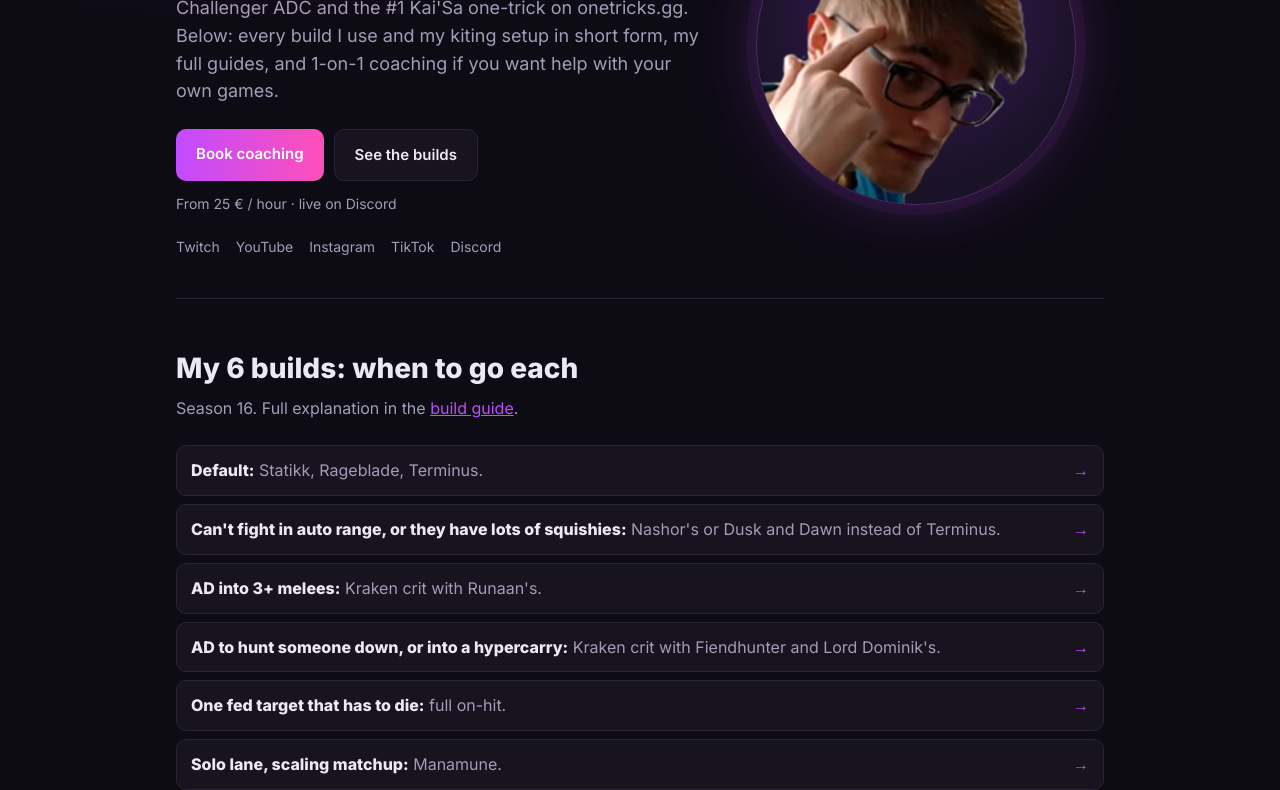
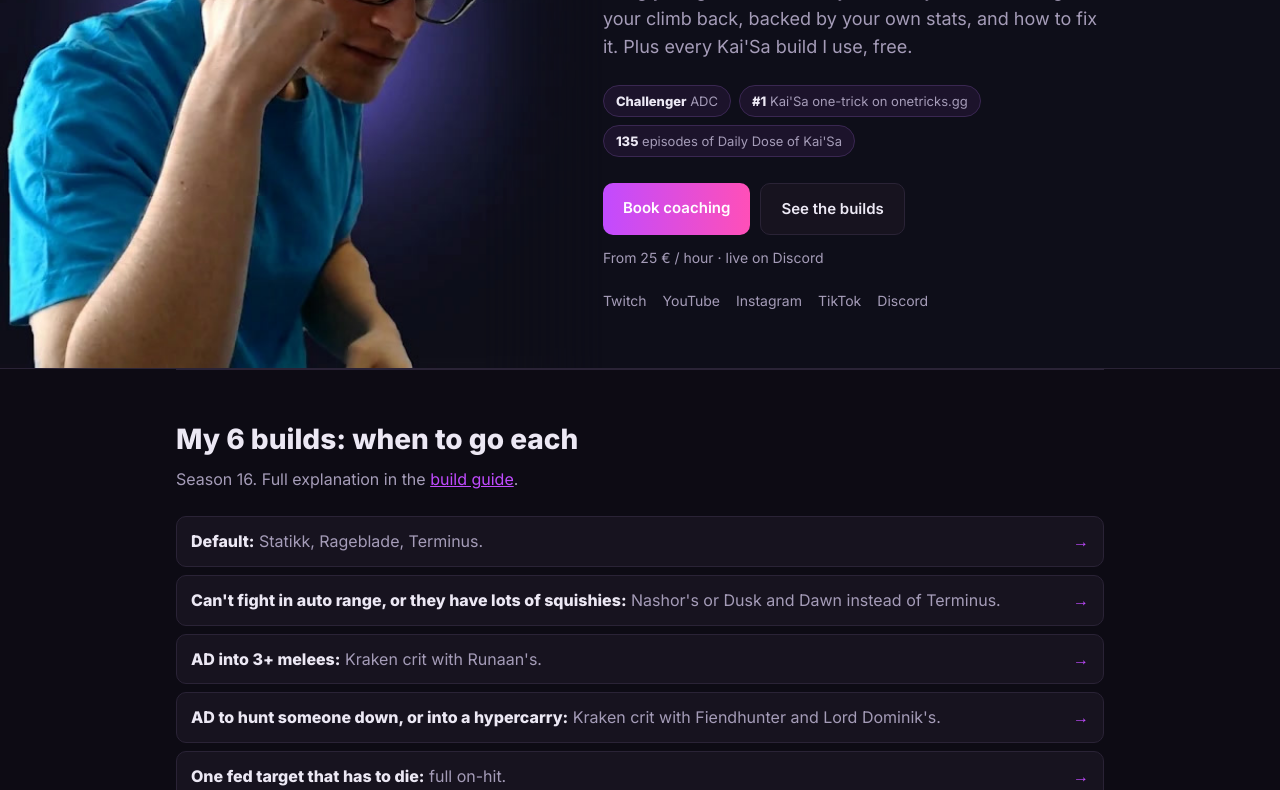
Before and after one commit to collionlol/collionlol.github.io, a plain HTML site: page index.html in a window 1280 px wide. Shown: the part 285-1075 px from the top of the page. Drawn offline with Linux system fonts and the light colour scheme.

Commit message:
New hero photo (Gemini, waist up, leaning in from the left), promise line, proof strip
Co-Authored-By: Claude Opus 5.5 <noreply@anthropic.com>

```diff
--- a/index.html
+++ b/index.html
@@ -15,8 +15,8 @@
 <meta property="og:image" content="https://colliona.github.io/img/thumb-builds.jpg">
 <meta name="twitter:card" content="summary_large_image">
 <meta name="twitter:image" content="https://colliona.github.io/img/thumb-builds.jpg">
-<link rel="icon" href="img/collion.webp">
-<script type="application/ld+json">{"@context": "https://schema.org", "@type": "Person", "@id": "https://colliona.github.io/#person", "name": "Collion", "alternateName": ["collionlol", "CollionLoL"], "url": "https://colliona.github.io/", "image": "https://colliona.github.io/img/collion.webp", "jobTitle": "League of Legends ADC coach", "description": "Challenger ADC and #1 Kai'Sa one-trick on onetricks.gg. Kai'Sa and ADC coaching in English.", "knowsAbout": ["League of Legends", "Kai'Sa", "ADC", "bot lane", "League of Legends coaching"], "sameAs": ["https://twitch.tv/collionlol", "https://www.youtube.com/@collionlol", "https://www.instagram.com/collionlol", "https://www.tiktok.com/@collionlol"]}</script>
+<link rel="icon" href="img/icon.png">
+<script type="application/ld+json">{"@context": "https://schema.org", "@type": "Person", "@id": "https://colliona.github.io/#person", "name": "Collion", "alternateName": ["collionlol", "CollionLoL"], "url": "https://colliona.github.io/", "image": "https://colliona.github.io/img/hero.jpg", "jobTitle": "League of Legends ADC coach", "description": "Challenger ADC and #1 Kai'Sa one-trick on onetricks.gg. Kai'Sa and ADC coaching in English.", "knowsAbout": ["League of Legends", "Kai'Sa", "ADC", "bot lane", "League of Legends coaching"], "sameAs": ["https://twitch.tv/collionlol", "https://www.youtube.com/@collionlol", "https://www.instagram.com/collionlol", "https://www.tiktok.com/@collionlol"]}</script>
 <script type="application/ld+json">{"@context": "https://schema.org", "@type": "Service", "@id": "https://colliona.github.io/#coaching", "name": "Kai'Sa and ADC coaching (League of Legends)", "serviceType": "League of Legends coaching", "provider": {"@id": "https://colliona.github.io/#person"}, "areaServed": "Worldwide", "availableLanguage": "English", "description": "1-on-1 League of Legends ADC and Kai'Sa coaching on Discord: OP.GG pattern check, full game review backed by statistics, written summary, optional live coaching.", "offers": [{"@type": "Offer", "name": "Coaching session (1 hour)", "price": "25", "priceCurrency": "EUR", "url": "https://colliona.github.io/#coaching"}, {"@type": "Offer", "name": "Data deep-dive add-on", "price": "15", "priceCurrency": "EUR", "url": "https://colliona.github.io/#coaching"}]}</script>
 <script type="application/ld+json">{"@context": "https://schema.org", "@type": "FAQPage", "mainEntity": [{"@type": "Question", "name": "Who is Collion?", "acceptedAnswer": {"@type": "Answer", "text": "Collion is a Challenger ADC from Hungary who one-tricks Kai'Sa. He has held the #1 spot among Kai'Sa one-tricks on onetricks.gg, streams on Twitch (collionlol) and posts Kai'Sa gameplay and guides on YouTube (@collionlol)."}}, {"@type": "Question", "name": "Is the coaching in English?", "acceptedAnswer": {"@type": "Answer", "text": "Yes. Sessions are in English, live on Discord, so they work from any server: EUW, EUNE, NA and others."}}, {"@type": "Question", "name": "Do I have to play Kai'Sa?", "acceptedAnswer": {"@type": "Answer", "text": "No. The coaching is about the ADC role: early laning, mid-game macro and teamfighting. Kai'Sa players get champion-specific detail on top."}}, {"@type": "Question", "name": "How much does it cost?", "acceptedAnswer": {"@type": "Answer", "text": "25 EUR per hour. The optional data deep-dive, where your recent ranked games are pulled and analysed for patterns before the session, is a flat 15 EUR extra."}}, {"@type": "Question", "name": "How do I book?", "acceptedAnswer": {"@type": "Answer", "text": "Join the Discord server at discord.gg/yXxABBHcGC and send a DM to collion."}}]}</script>
 <link rel="preconnect" href="https://fonts.googleapis.com">
@@ -81,24 +81,36 @@
   figcaption b { color: var(--text); }
   kbd { background: #241d31; border: 1px solid var(--line); border-bottom-width: 2px; border-radius: 5px; padding: 1px 7px; font: 600 13px Inter, sans-serif; color: var(--text); }
   .navcta { margin-left: 6px; padding: 7px 12px; color: #fff !important; }
-  .hero { display: grid; grid-template-columns: 1.4fr 1fr; gap: 24px; align-items: center; }
+  header.hero { position: relative; overflow: hidden; padding: 0; background: #0e0e19; border-bottom: 1px solid var(--line); }
+  .hero .wrap { position: relative; min-height: 560px; display: flex; align-items: center; }
+  .hero-photo { position: absolute; left: calc(50% - 720px); bottom: 0; height: 100%; pointer-events: none; }
+  .hero-photo img { height: 100%; width: auto; max-width: 47vw; object-fit: cover; object-position: left bottom; display: block;
+    -webkit-mask-image: linear-gradient(to right, #000 80%, transparent); mask-image: linear-gradient(to right, #000 80%, transparent); }
+  .hero-text { position: relative; margin-left: 46%; padding: 56px 0; }
+  .hero-text h1 { font-size: clamp(34px, 5.4vw, 52px); }
+  @media (max-width: 1440px) { .hero-photo { left: 0; } }
+  @media (max-width: 900px) {
+    .hero .wrap { display: block; min-height: 0; }
+    .hero-photo { position: relative; left: 0; height: 300px; margin: 0 -16px; }
+    .hero-photo img { height: 300px; max-width: none; }
+    .hero-text { margin-left: 0; padding: 8px 0 40px; }
+  }
   .eyebrow { margin: 0 0 10px; color: var(--accent); font-weight: 600; font-size: 13px; letter-spacing: .1em; text-transform: uppercase; }
   .btn.big { padding: 13px 20px; font-size: 15px; }
   .anchor { margin: 12px 0 0; color: var(--muted); font-size: 14px; }
+  .proof { list-style: none; padding: 0; margin: 0 0 26px; display: flex; flex-wrap: wrap; gap: 8px; }
+  .proof li { font-size: 13px; color: var(--muted); background: rgba(193,75,255,.08); border: 1px solid #3a2752; border-radius: 999px; padding: 5px 12px; }
+  .proof b { color: var(--text); }
   .socials { display: flex; flex-wrap: wrap; gap: 6px 16px; margin-top: 22px; }
   .socials a { color: var(--muted); font-size: 14px; text-decoration: none; }
   .socials a:hover { color: var(--text); }
-  .hero-photo { justify-self: center; width: min(320px, 100%); aspect-ratio: 1; border-radius: 50%; overflow: hidden;
-    background: radial-gradient(circle at 50% 40%, #3b1a5c, #1a1226 70%); border: 1px solid #4a2d6b;
-    box-shadow: 0 0 0 10px rgba(193,75,255,.06), 0 0 60px rgba(193,75,255,.25); }
-  .hero-photo img { width: 135%; height: auto; display: block; margin: 7% 0 0 -50%; }
   details { background: var(--panel); border: 1px solid var(--line); border-radius: 10px; margin-bottom: 8px; }
   summary { cursor: pointer; padding: 14px 16px; font-weight: 600; list-style: none; display: flex; justify-content: space-between; gap: 12px; }
   summary::-webkit-details-marker { display: none; }
   summary::after { content: "+"; color: var(--accent); font-weight: 800; }
   details[open] summary::after { content: "\2013"; }
   details p { margin: 0; padding: 0 16px 14px; color: var(--muted); }
-  @media (max-width: 720px) { .hero { grid-template-columns: 1fr; } .hero-photo { order: -1; width: 180px; } .navcta { display: none; } }
+  @media (max-width: 720px) { .navcta { display: none; } }
   footer { padding: 32px 0 48px; color: var(--muted); font-size: 13px; border-top: 1px solid var(--line); }
   @media (max-width: 520px) { .row { height: 38px; } header { padding-top: 40px; } }
 </style>
@@ -114,11 +126,17 @@
   <a class="btn primary navcta" href="#coaching">Book coaching</a>
 </div></nav>
 
-<header><div class="wrap hero">
+<header class="hero"><div class="hero-photo"><img src="img/hero.jpg" alt="Collion" width="640" height="572"></div>
+<div class="wrap">
   <div class="hero-text">
     <p class="eyebrow">Kai'Sa &amp; ADC coaching · English</p>
     <h1>Rank 1 <span>Kai'Sa</span> one&#8209;trick</h1>
-    <p class="lede">Challenger ADC and the #1 Kai'Sa one-trick on onetricks.gg. Below: every build I use and my kiting setup in short form, my full guides, and 1-on-1 coaching if you want help with your own games.</p>
+    <p class="lede">Bring your games. I'll show you exactly what's holding your climb back, backed by your own stats, and how to fix it. Plus every Kai'Sa build I use, free.</p>
+    <ul class="proof">
+      <li><b>Challenger</b> ADC</li>
+      <li><b>#1</b> Kai'Sa one-trick on onetricks.gg</li>
+      <li><b>135</b> episodes of Daily Dose of Kai'Sa</li>
+    </ul>
     <div class="btns">
       <a class="btn primary big" href="#coaching">Book coaching</a>
       <a class="btn big" href="#builds">See the builds</a>
@@ -132,7 +150,6 @@
       <a href="https://discord.gg/yXxABBHcGC" target="_blank" rel="noopener">Discord</a>
     </div>
   </div>
-  <div class="hero-photo"><img src="img/collion.webp" alt="Collion" width="520" height="617"></div>
 </div></header>
 
 <main class="wrap">
```
Also changed, not shown: img/collion.webp (deleted), img/hero.jpg (added), img/icon.png (added).
